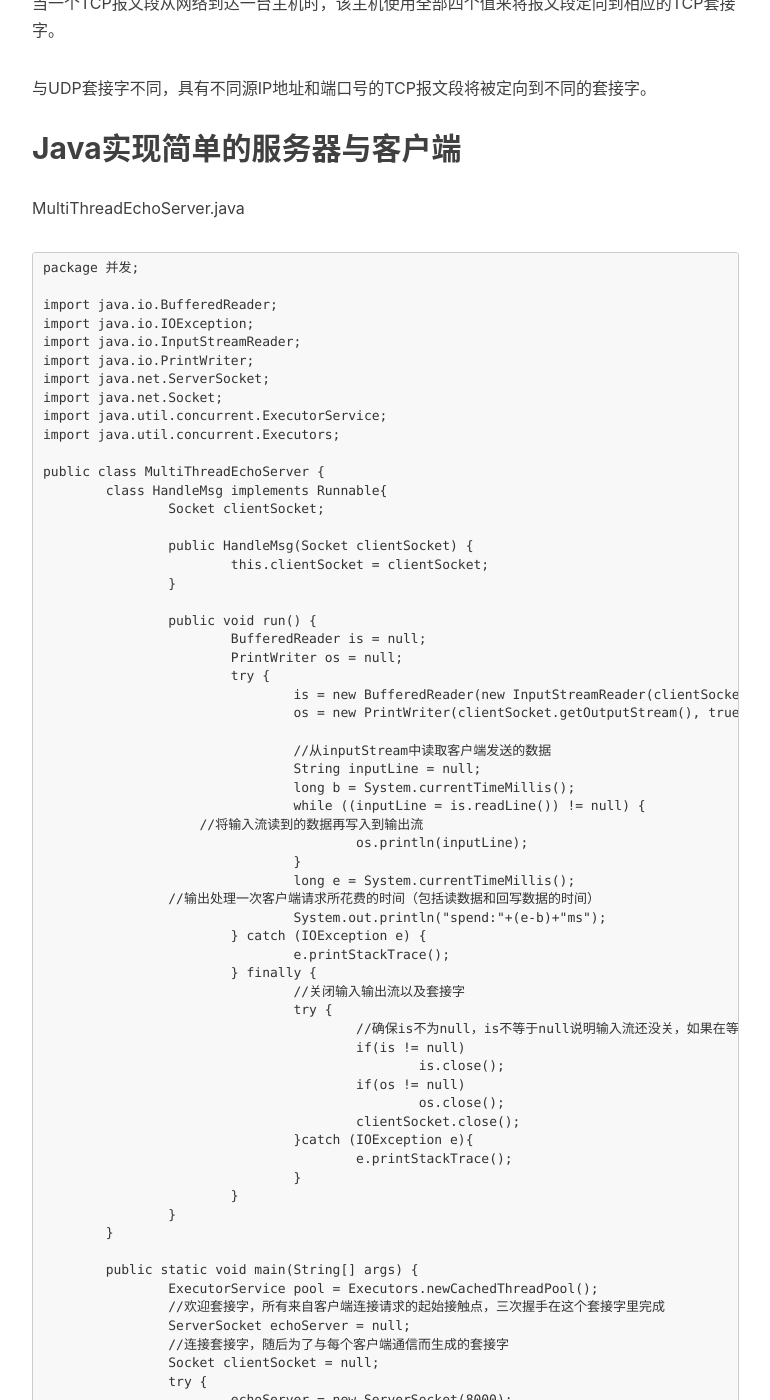
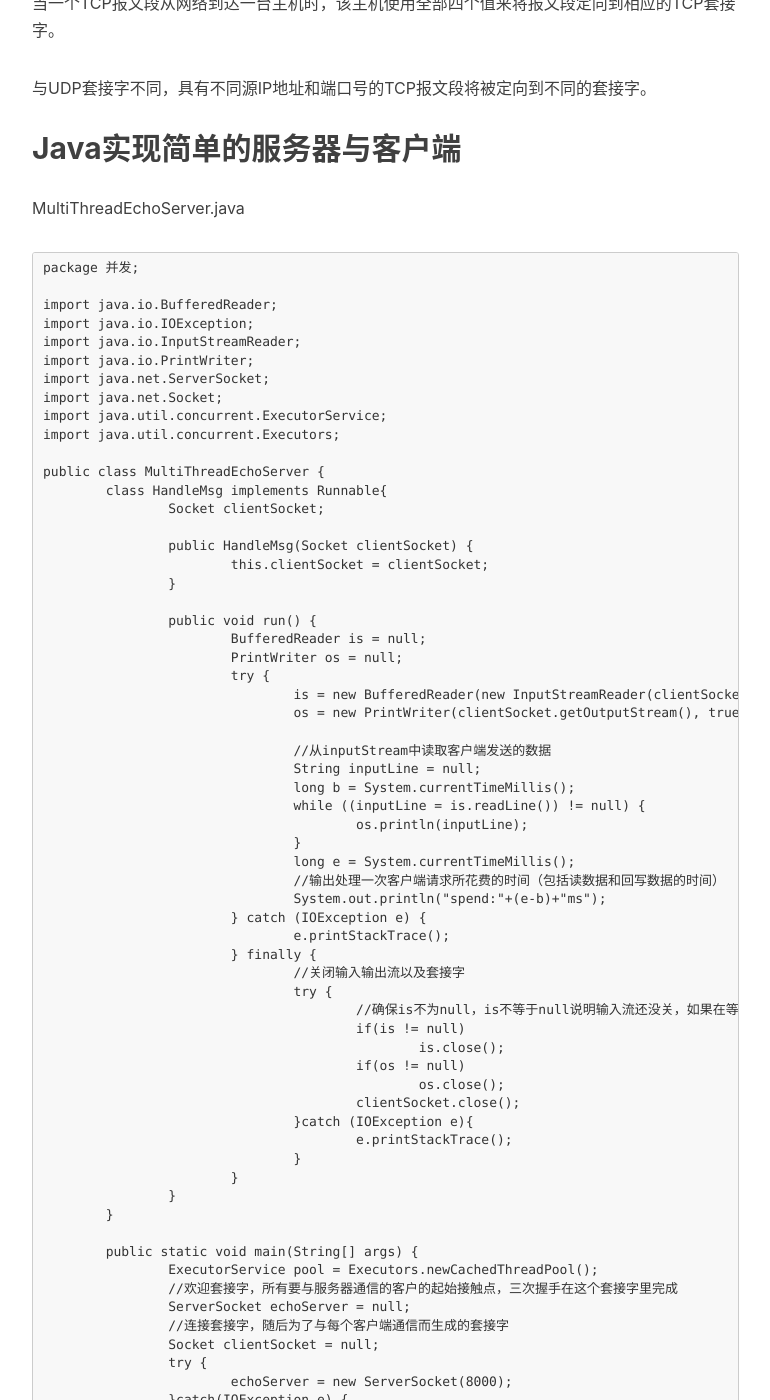
Before and after one commit to kanonjz/kanonjz.github.io, a Jekyll site: the page built from _posts/2017-12-10-理解套接字.md, in a window 1280 px wide and 1400 px high, scrolled down 1193 px. Shown: the whole window, without its empty margins (233-1003 px from the left). Built offline with Jekyll 4.4.1, drawn with Linux system fonts in a browser that asks for light colours; nearby versions of some CDN libraries; comment, search, counter and statistics services are not loaded; some of the changed text lies outside the part shown.

Commit message:
Update 2017-12-10-理解套接字.md

````diff
--- a/_posts/2017-12-10-理解套接字.md
+++ b/_posts/2017-12-10-理解套接字.md
@@ -6,7 +6,7 @@ date:       2017-12-10
 author:     "Kanon"
 header-img: "https://images.pexels.com/photos/691858/pexels-photo-691858.jpeg?w=940&h=650&auto=compress&cs=tinysrgb"
 tags:
-    - 计算机网络
+ - 计算机网络
 ---
 
 ## 什么是套接字
@@ -62,11 +62,10 @@ public class MultiThreadEchoServer {
 				String inputLine = null;
 				long b = System.currentTimeMillis();
 				while ((inputLine = is.readLine()) != null) {
-                    //将输入流读到的数据再写入到输出流
 					os.println(inputLine);
 				}
 				long e = System.currentTimeMillis();
-                //输出处理一次客户端请求所花费的时间（包括读数据和回写数据的时间）
+				//输出处理一次客户端请求所花费的时间（包括读数据和回写数据的时间）
 				System.out.println("spend:"+(e-b)+"ms");
 			} catch (IOException e) {
 				e.printStackTrace();
@@ -88,7 +87,7 @@ public class MultiThreadEchoServer {
 
 	public static void main(String[] args) {
 		ExecutorService pool = Executors.newCachedThreadPool();
-		//欢迎套接字，所有来自客户端连接请求的起始接触点，三次握手在这个套接字里完成
+		//欢迎套接字，所有要与服务器通信的客户的起始接触点，三次握手在这个套接字里完成
 		ServerSocket echoServer = null;
 		//连接套接字，随后为了与每个客户端通信而生成的套接字
 		Socket clientSocket = null;
@@ -111,6 +110,7 @@ public class MultiThreadEchoServer {
 	}
 }
 ```
+
 Client1.java
 ```
 package 并发;
@@ -154,6 +154,7 @@ public class Client1 {
 		}
 	}
 }
+
 ```
 
 ## 欢迎套接字与连接套接字
````
